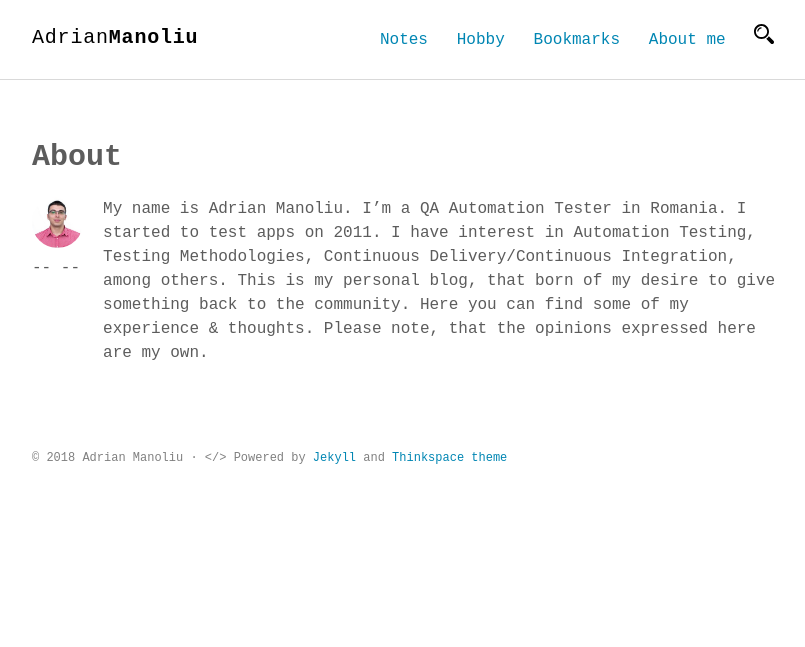
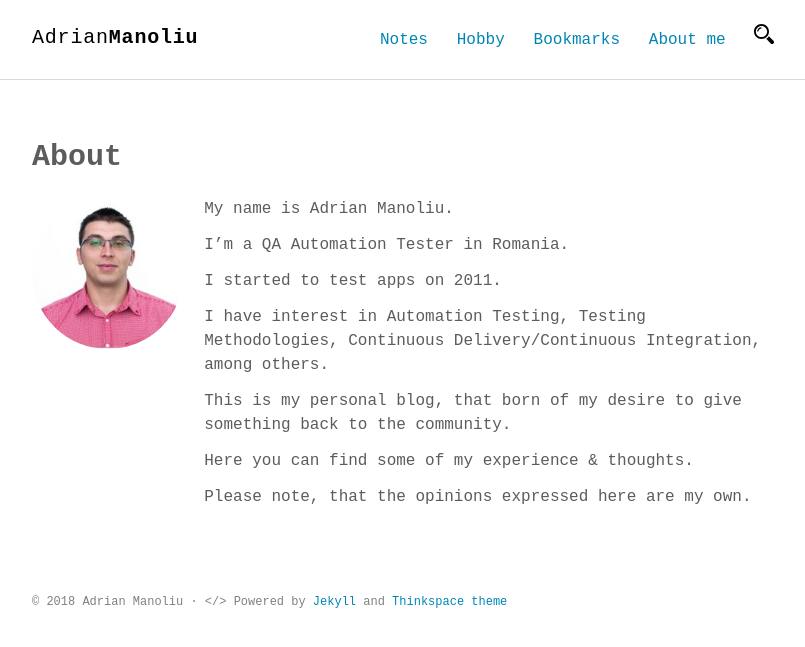
Before and after one commit to AdrianM87/AdrianM87.github.io, a Jekyll site: the page built from about.md, in a window 1280 px wide. Shown: the top 647 px of the page, without its empty margins (232-1037 px from the left). Built offline with Jekyll 4.4.1, drawn with Linux system fonts in a browser that asks for light colours; some web fonts are replaced.

Commit message:
Update about.md

```diff
--- a/about.md
+++ b/about.md
@@ -10,24 +10,23 @@
 
     <div class="socials">
       <a href="https://www.linkedin.com/in/adrian-manoliu-58424786/" target="_blank"><i class="fa fa-linkedin"></i></a>
-     -- <a href="https://twitter.com/rubedzal" target="_blank"><i class="fa fa-twitter"></i></a>
-     -- <a href="{{site_url}}/alex-okros.html" target="_blank"><i class="fa fa-file-pdf-o"></i></a>
+      <a href="{{site_url}}/alex-okros.html" target="_blank"><i class="fa fa-file-pdf-o"></i></a>
     </div>
   </div>
 
   <div class="right">
-    <p>My name is Adrian Manoliu.
+    <p>My name is Adrian Manoliu.</p>
 
-I’m a QA Automation Tester in Romania.
+<p>I’m a QA Automation Tester in Romania.</p>
 
-I started to test apps on 2011.
+<p>I started to test apps on 2011.</p>
 
-I have interest in Automation Testing, Testing Methodologies, Continuous Delivery/Continuous Integration, among others.
+<p>I have interest in Automation Testing, Testing Methodologies, Continuous Delivery/Continuous Integration, among others.</p>
 
-This is my personal blog, that born of my desire to give something back to the community.
+<p>This is my personal blog, that born of my desire to give something back to the community.</p>
 
-Here you can find some of my experience & thoughts.
+<p>Here you can find some of my experience & thoughts.</p>
 
-Please note, that the opinions expressed here are my own.</p>
+<p>Please note, that the opinions expressed here are my own.</p>
   </div>
 </div>
```
